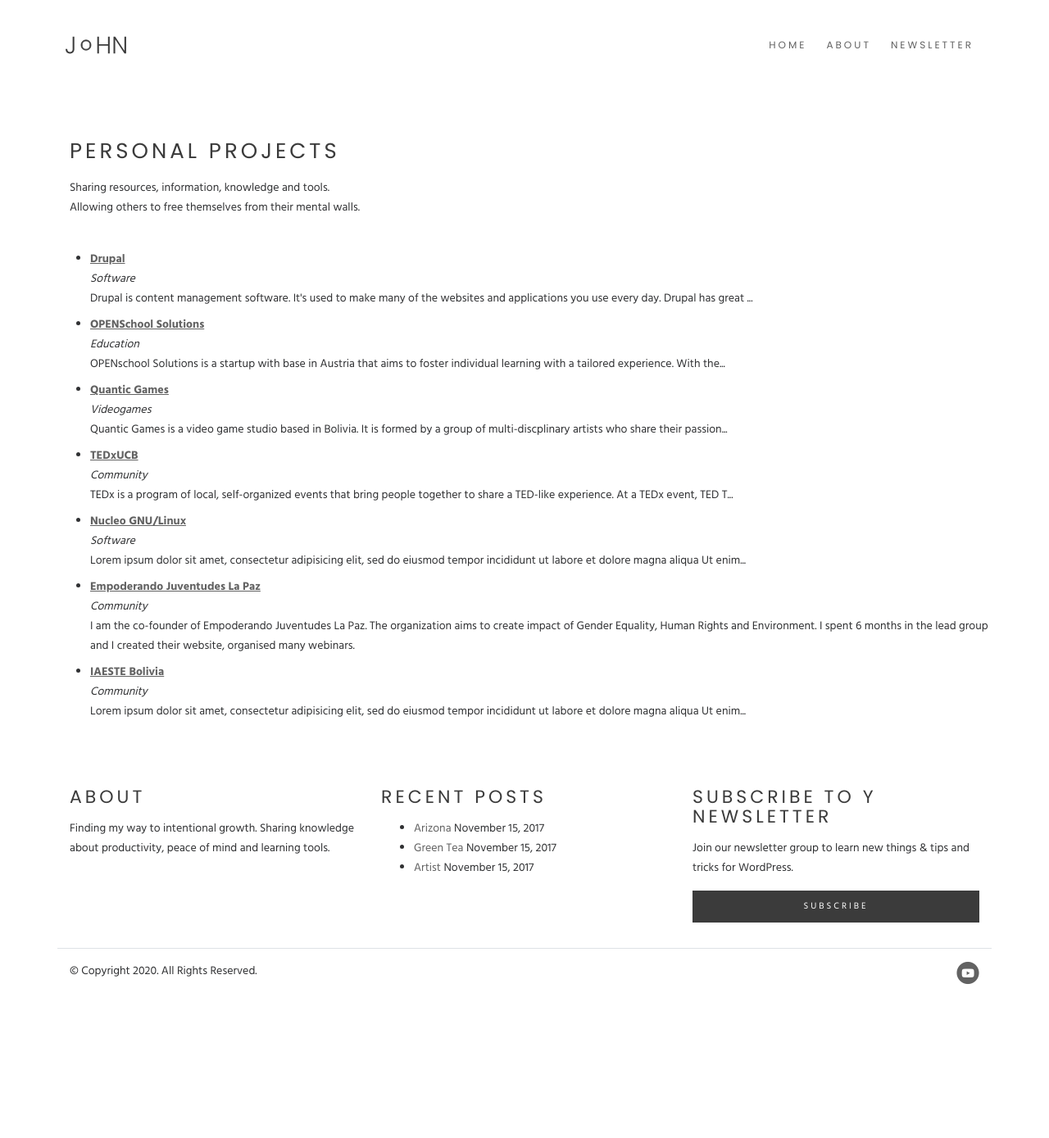
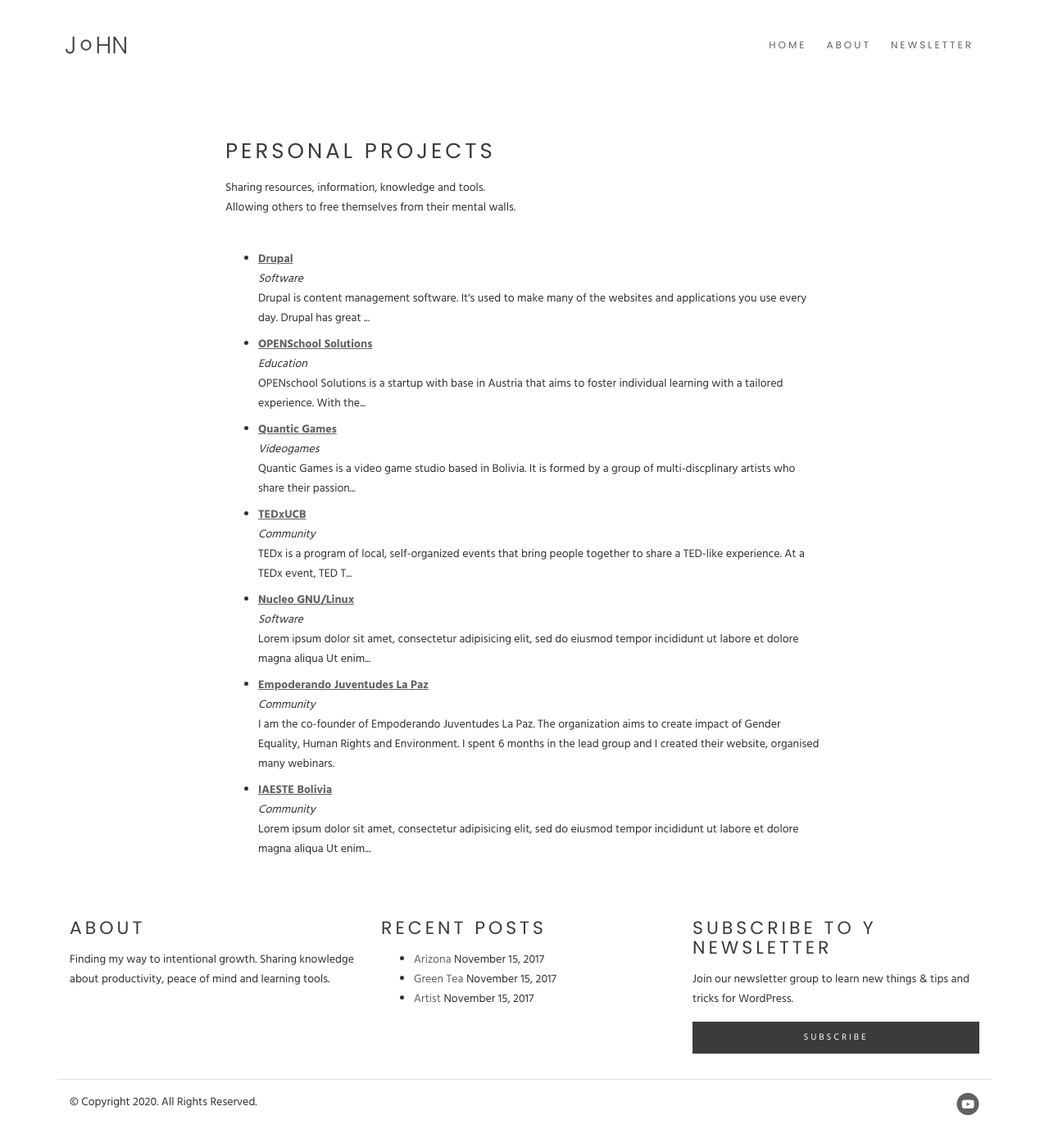
Before and after one commit to thethoughtfulmillennial/thethoughtfulmillennial.github.io, a Jekyll site: the page built from projects.html, in a window 1280 px wide and 1389 px high. Shown: the whole window at 82% size. Built offline with Jekyll 4.4.1, drawn with Linux system fonts in a browser that asks for light colours.

Commit message:
Updating about and projects page.

```diff
--- a/about.html
+++ b/about.html
@@ -39,6 +39,7 @@
 			<a href="/assets/files/john_choque_cv__english.pdf" class="underline">
 				Download resume
 			</a>
+			<br>
 			<a href="/projects" class="underline">
 				See my projects
 			</a>
--- a/projects.html
+++ b/projects.html
@@ -5,8 +5,8 @@
 {% include navigation.html %}
 
 <div class="container">
-	<div class="row mb-4">
-		<div class="col-md-12 ml-top-padding">
+	<div class="row justify-content-center mb-4">
+		<div class="col-12 col-lg-10 col-xl-8 ml-top-padding">
 			<div class="heading-title">
 				<h1>Personal Projects</h1>
 				<p>Sharing resources, information, knowledge and tools.<br>
@@ -14,7 +14,8 @@
 			</div>
 		</div>
 	</div>
-	<div class="row mb-4">
+	<div class="row justify-content-center mb-4">
+		<div class="col-12 col-lg-10 col-xl-8">
 			<ul>
 				{% assign ordered_projects = site.projects | sort:"order" %}
 				{% for project in ordered_projects %}
@@ -27,3 +28,4 @@
 			</ul>
 		</div>
 	</div>
+</div>
```
Lines whose indentation alone changed are shown as unchanged.
